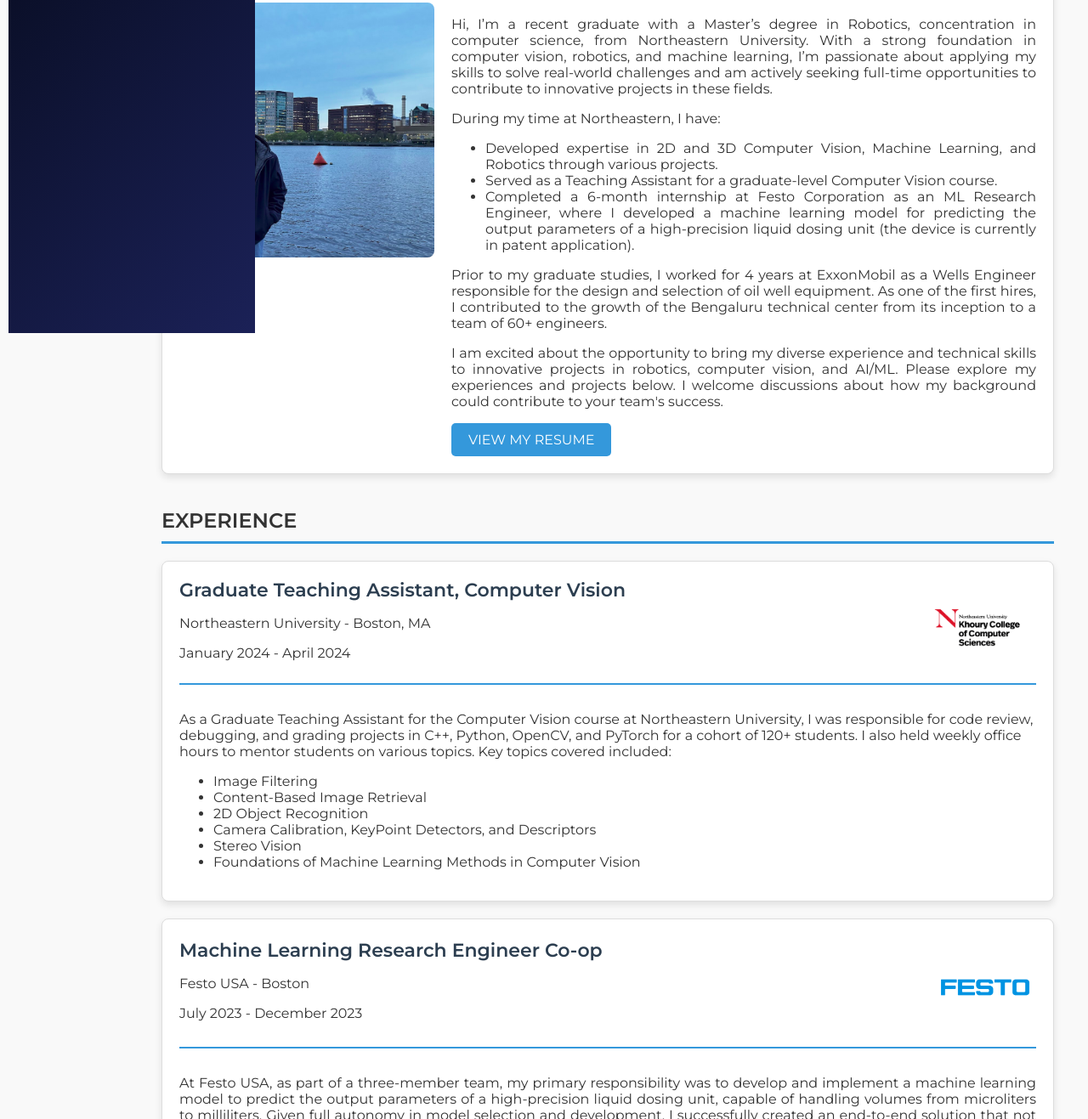
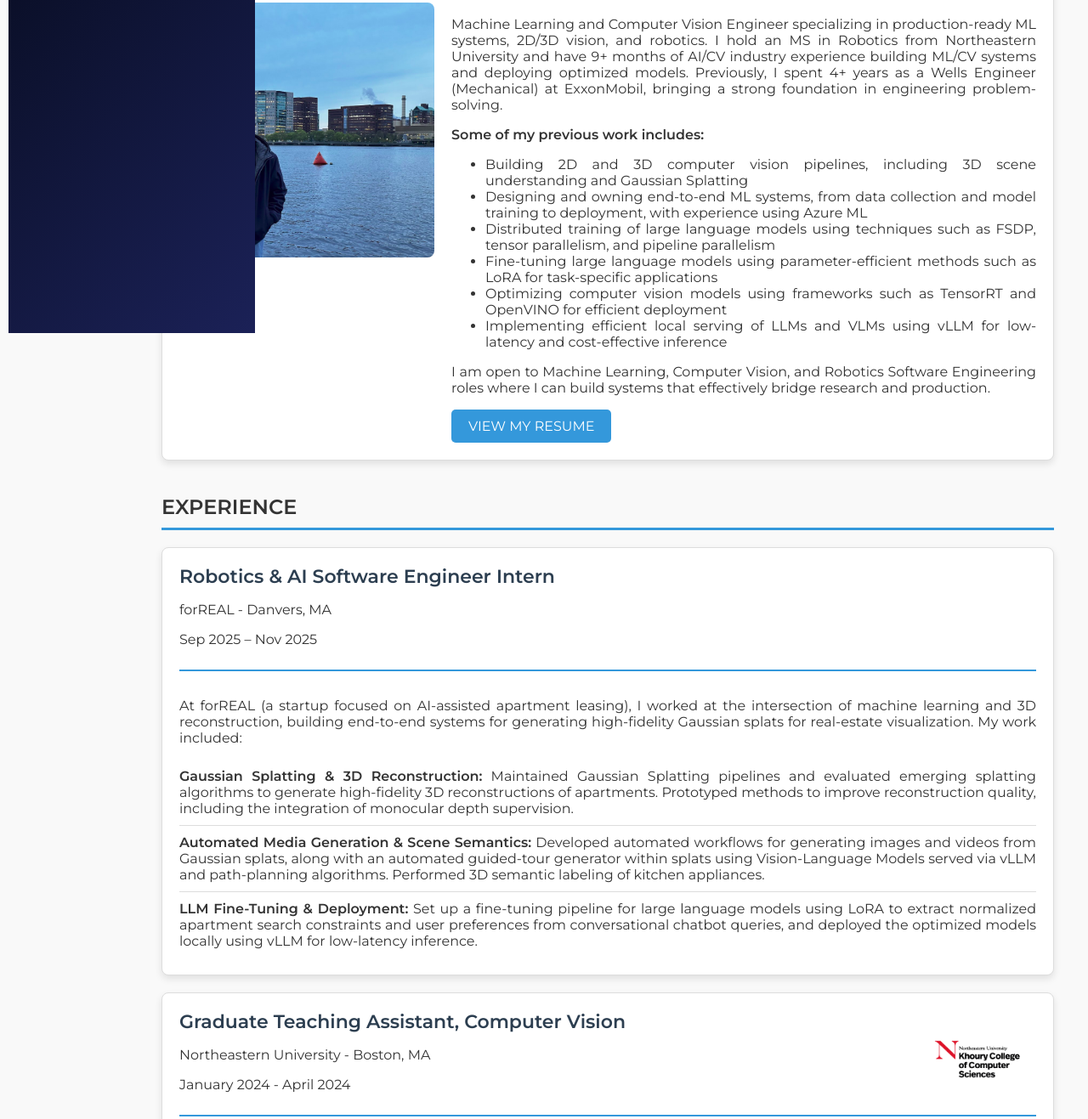
Before and after one commit to arunmadhusud/arunmadhusud.github.io, a plain HTML site: page index.html in a window 1280 px wide. Shown: the part 468-1785 px from the top of the page at 85% size. Drawn offline with Linux system fonts and the light colour scheme.

Commit message:
Updated Experience

```diff
--- a/index.html
+++ b/index.html
@@ -495,7 +495,7 @@
         <main class="main-content">
             <header>
                 <h1>ARUN MADHUSDHANAN</h1>
-                <p class="subtitle">ROBOTICS & AI | COMPUTER VISION | Ex - EXXONMOBIL | Ex - FESTO</p>
+                <p class="subtitle">ROBOTICS | AI | COMPUTER VISION</p>
                 <div class="social-icons">
                     <a href="https://www.linkedin.com/in/arun-m1/" target="_blank" class="social-icon linkedin">
                         <img src="https://cdn.jsdelivr.net/npm/simple-icons@v11/icons/linkedin.svg" alt="LinkedIn">
@@ -505,7 +505,7 @@
                         <img src="https://raw.githubusercontent.com/simple-icons/simple-icons/develop/icons/github.svg" alt="GitHub">
                         GitHub
                     </a>
-                    <a href="mailto:madhusudhanan.a@northeastern.edu" target="_blank" class="social-icon email">
+                    <a href="mailto:arunmadhusudh@gmail.com" target="_blank" class="social-icon email">
                         <img src="https://raw.githubusercontent.com/simple-icons/simple-icons/develop/icons/gmail.svg" alt="Email">
                         Email
                     </a>
@@ -517,32 +517,101 @@
             <div id="about" class="section">
                 <h2 class="section-title">ABOUT ME</h2>
                 <div class="about-me">
-                    <img src="images/profile-picture.png" alt="Arun Madhusdhanan" class="profile-picture">
+                    <img src="images/profile-picture.png" alt="Arun Madhusudhanan" class="profile-picture">
                     <div class="about-content">
-                        <p class="justified-paragraph">Hi, I’m a recent graduate with a Master’s degree in Robotics, concentration in computer science, from Northeastern University. With a strong foundation in computer vision, robotics, and machine learning, I’m passionate about applying my skills to solve real-world challenges and am actively seeking full-time opportunities to contribute to innovative projects in these fields.</p>
 
-                        <p class="justified-paragraph">During my time at Northeastern, I have:</p>
+                        <p class="justified-paragraph">
+                            Machine Learning and Computer Vision Engineer specializing in production-ready ML systems, 2D/3D vision,
+                            and robotics. I hold an MS in Robotics from Northeastern University and have 9+ months of AI/CV industry
+                            experience building ML/CV systems and deploying optimized models. Previously, I spent 4+ years as a
+                            Wells Engineer (Mechanical) at ExxonMobil, bringing a strong foundation in engineering problem-solving.
+                        </p>
+
+                        <p class="justified-paragraph"><strong>Some of my previous work includes:</strong></p>
 
                         <ul>
-                            <li class="justified-paragraph">Developed expertise in 2D and 3D Computer Vision, Machine Learning, and Robotics through various projects.</li>
-                            <li class="justified-paragraph">Served as a Teaching Assistant for a graduate-level Computer Vision course.</li>
-                            <li class="justified-paragraph">Completed a 6-month internship at Festo Corporation as an ML Research Engineer, where I developed a machine learning model for predicting the output parameters of a high-precision liquid dosing unit (the device is currently in patent application).</li>
+                            <li class="justified-paragraph">
+                                Building 2D and 3D computer vision pipelines, including 3D scene understanding and Gaussian Splatting
+                            </li>
+                            <li class="justified-paragraph">
+                                Designing and owning end-to-end ML systems, from data collection and model training to deployment,
+                                with experience using Azure ML
+                            </li>
+                            <li class="justified-paragraph">
+                                Distributed training of large language models using techniques such as FSDP, tensor parallelism,
+                                and pipeline parallelism
+                            </li>
+                            <li class="justified-paragraph">
+                                Fine-tuning large language models using parameter-efficient methods such as LoRA for task-specific
+                                applications
+                            </li>
+                            <li class="justified-paragraph">
+                                Optimizing computer vision models using frameworks such as TensorRT and OpenVINO for efficient deployment
+                            </li>
+                            <li class="justified-paragraph">
+                                Implementing efficient local serving of LLMs and VLMs using vLLM for low-latency and cost-effective inference
+                            </li>
                         </ul>
 
-                        <p class="justified-paragraph">Prior to my graduate studies, I worked for 4 years at ExxonMobil as a Wells Engineer responsible for the design and selection of oil well equipment. As one of the first hires, I contributed to the growth of the Bengaluru technical center from its inception to a team of 60+ engineers.</p>
-
-                        <p class="justified-paragraph">I am excited about the opportunity to bring my diverse experience and technical skills to innovative projects in robotics, computer vision, and AI/ML. Please explore my experiences and projects below. I welcome discussions about how my background could contribute to your team's success.</p>
+                        <p class="justified-paragraph">
+                            I am open to Machine Learning, Computer Vision, and Robotics Software Engineering roles where I can build
+                            systems that effectively bridge research and production.
+                        </p>
 
                         <div class="project-links">
                             <a href="pdfs/resume.pdf" class="button" target="_blank">VIEW MY RESUME</a>
                         </div>
+
                     </div>
-
                 </div>
             </div>
 
+
             <div id="experience" class="section">
                 <h2 class="section-title">EXPERIENCE</h2>
+
+                <!-- forREAL -->
+                <div class="experience-item">
+                <div class="experience-header">
+                    <div class="experience-title">
+                    <h3>Robotics &amp; AI Software Engineer Intern</h3>
+                    <p class="company-name">forREAL - Danvers, MA</p>
+                    <p>Sep 2025 – Nov 2025</p>
+                    </div>
+                    <!-- <img src="" alt="forREAL" class="company-logo"> -->
+                </div>
+
+                <div class="experience-content">
+                    <p>
+                    At forREAL (a startup focused on AI-assisted apartment leasing), I worked at the intersection of machine learning
+                    and 3D reconstruction, building end-to-end systems for generating high-fidelity Gaussian splats for real-estate visualization.
+                    My work included:
+                    </p>
+
+                    <ul>
+                    <li>
+                        <strong>Gaussian Splatting &amp; 3D Reconstruction:</strong>
+                        Maintained Gaussian Splatting pipelines and evaluated emerging splatting algorithms to generate high-fidelity 3D
+                        reconstructions of apartments. Prototyped methods to improve reconstruction quality, including the integration of
+                        monocular depth supervision.
+                    </li>
+
+                    <li>
+                        <strong>Automated Media Generation &amp; Scene Semantics:</strong>
+                        Developed automated workflows for generating images and videos from Gaussian splats, along with an automated guided-tour
+                        generator within splats using Vision-Language Models served via vLLM and path-planning algorithms. Performed 3D semantic
+                        labeling of kitchen appliances.
+                    </li>
+
+                    <li>
+                        <strong>LLM Fine-Tuning &amp; Deployment:</strong>
+                        Set up a fine-tuning pipeline for large language models using LoRA to extract normalized apartment search constraints and
+                        user preferences from conversational chatbot queries, and deployed the optimized models locally using vLLM for low-latency
+                        inference.
+                    </li>
+                    </ul>
+                </div>
+                </div>
 
                 <!-- Graduate Teaching Assistant, Computer Vision at Northeastern University -->
                 <div class="experience-item">
@@ -1034,7 +1103,7 @@
                 <div id="contact" class="section">
                     <h2 class="section-title">CONTACT</h2>
                     <div class="contact-icons">
-                        <a href="mailto:madhusudhanan.a@northeastern.edu" class="contact-item" title="Email">
+                        <a href="mailto:arunmadhusudh@gmail.com" class="contact-item" title="Email">
                             <img src="https://raw.githubusercontent.com/simple-icons/simple-icons/develop/icons/gmail.svg" alt="Email icon">
                             <span>Email</span>
                         </a>
```
